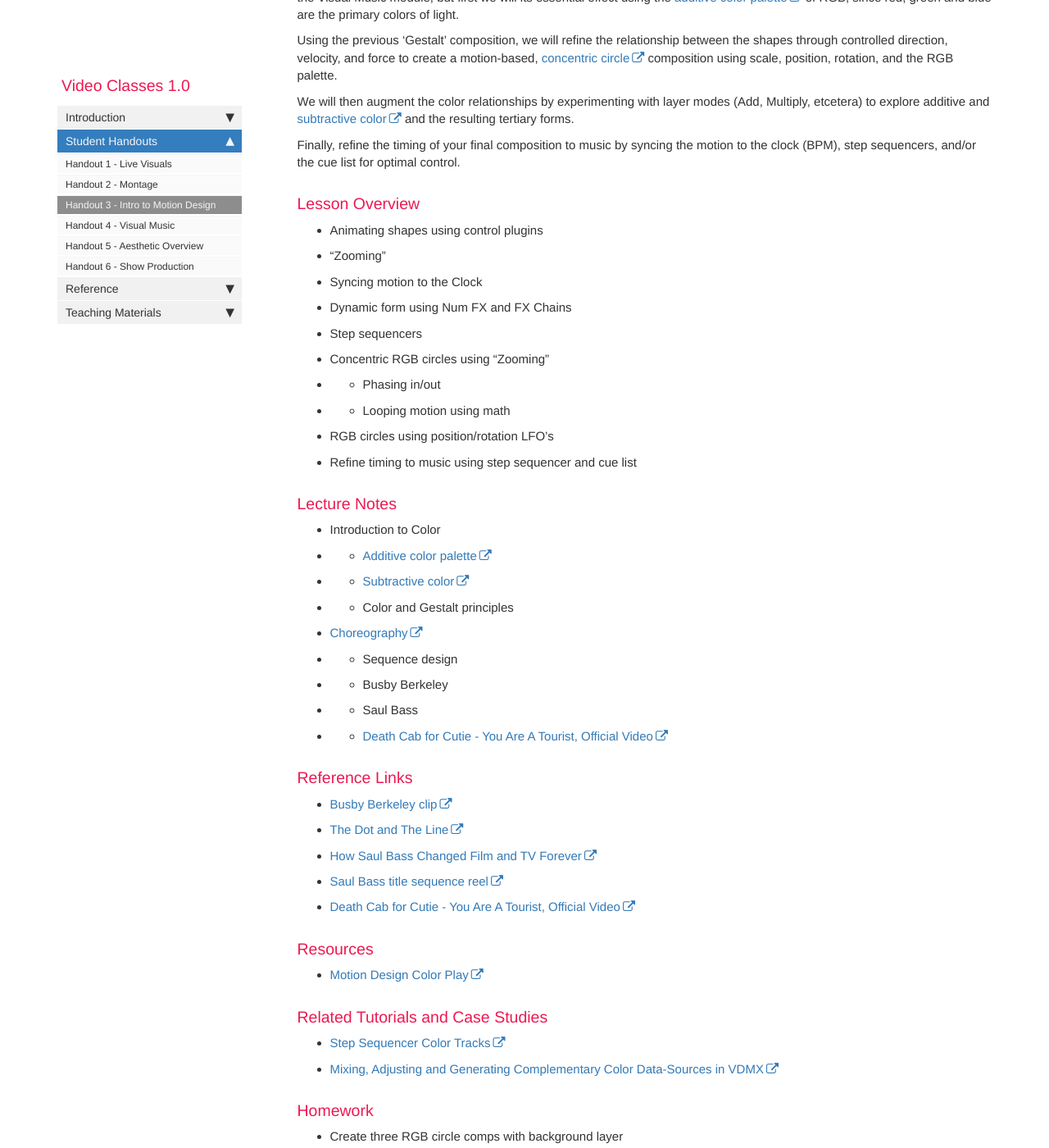
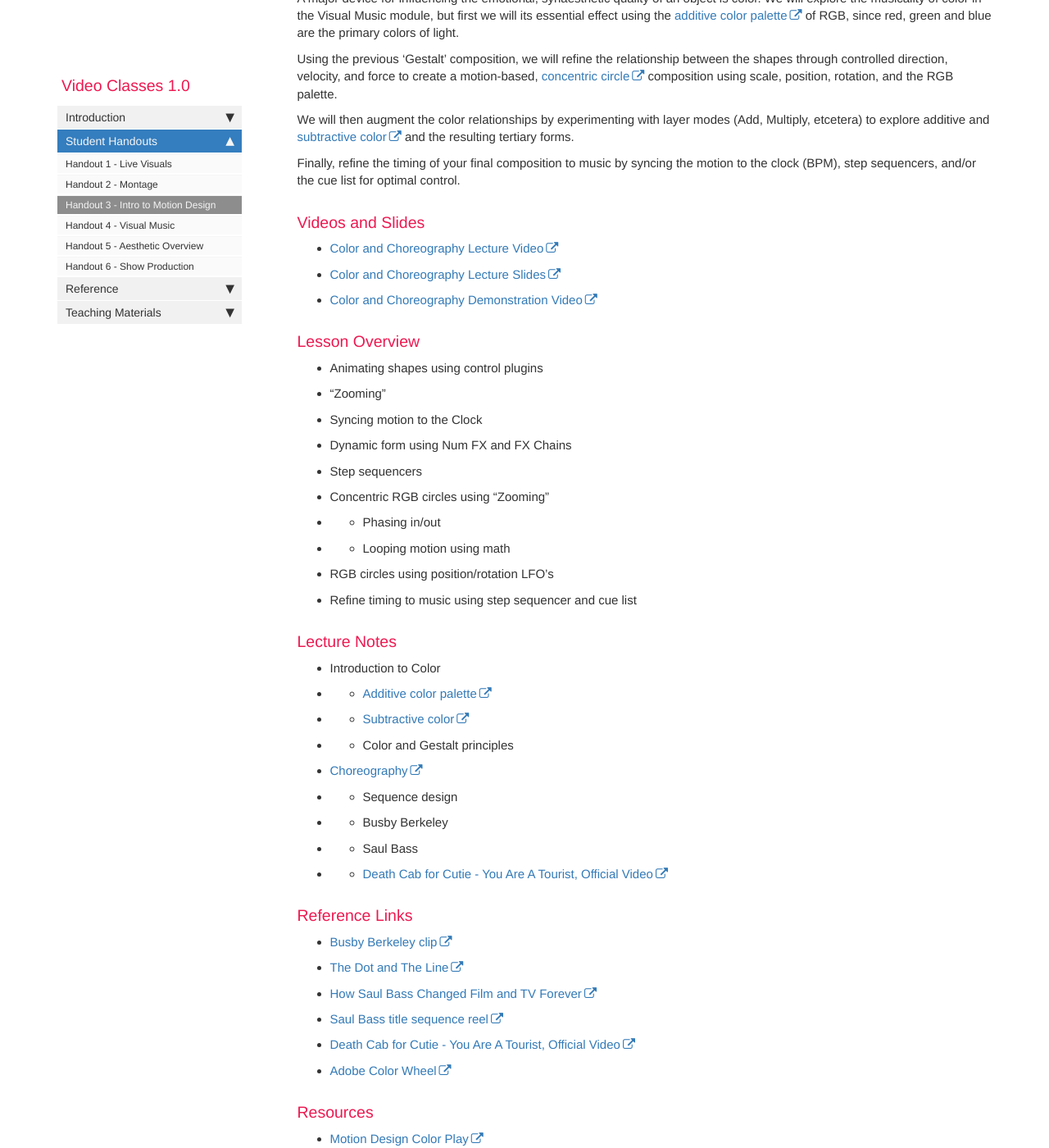
Before and after one commit to Vidvox/vvedu, a Jekyll site: the page built from pages/handouts/handout_module_3.md, in a window 1280 px wide and 1400 px high, scrolled down 3044 px. Shown: the whole window at 82% size. Built offline with Jekyll 4.4.1, drawn with Linux system fonts in a browser that asks for light colours; nearby versions of some CDN libraries; comment, search, counter and statistics services are not loaded; some of the changed text lies outside the part shown.

Commit message:
Added m3-l2 video and slide links

```diff
--- a/pages/handouts/handout_module_3.md
+++ b/pages/handouts/handout_module_3.md
@@ -101,6 +101,12 @@ We will then augment the color relationships by experimenting with layer modes (
 
 Finally, refine the timing of your final composition to music by syncing the motion to the clock (BPM), step sequencers, and/or the cue list for optimal control.
 
+### Videos and Slides
+
+* [Color and Choreography Lecture Video](https://vimeo.com/296772620)
+* [Color and Choreography Lecture Slides](https://docs.google.com/presentation/d/1MUXuQuX7H9lMkbyojrh3fhCq4EkcimED9G2H5fxZsb0/)
+* [Color and Choreography Demonstration Video](https://vimeo.com/296780585)
+
 ### Lesson Overview
 
 * Animating shapes using control plugins
@@ -135,6 +141,7 @@ Finally, refine the timing of your final composition to music by syncing the mot
 * [How Saul Bass Changed Film and TV Forever](https://www.wired.com/2016/10/design-legend-saul-bass-changed-film-tv-forever/)
 * [Saul Bass title sequence reel](https://www.youtube.com/watch?v=qqM3McG4-LE)
 * [Death Cab for Cutie - You Are A Tourist, Official Video](https://www.youtube.com/watch?v=qkk5wViJo-I)
+* [Adobe Color Wheel](https://color.adobe.com/create/color-wheel/)
 
 ### Resources
 
```
Also changed, not shown: other parts of pages/handouts/handout_module_3.md (+1 -0 lines), pages/reference/ref_downloads.md (+3 -0 lines), pages/teaching/teaching_module_3.md (+5 -0 lines).
